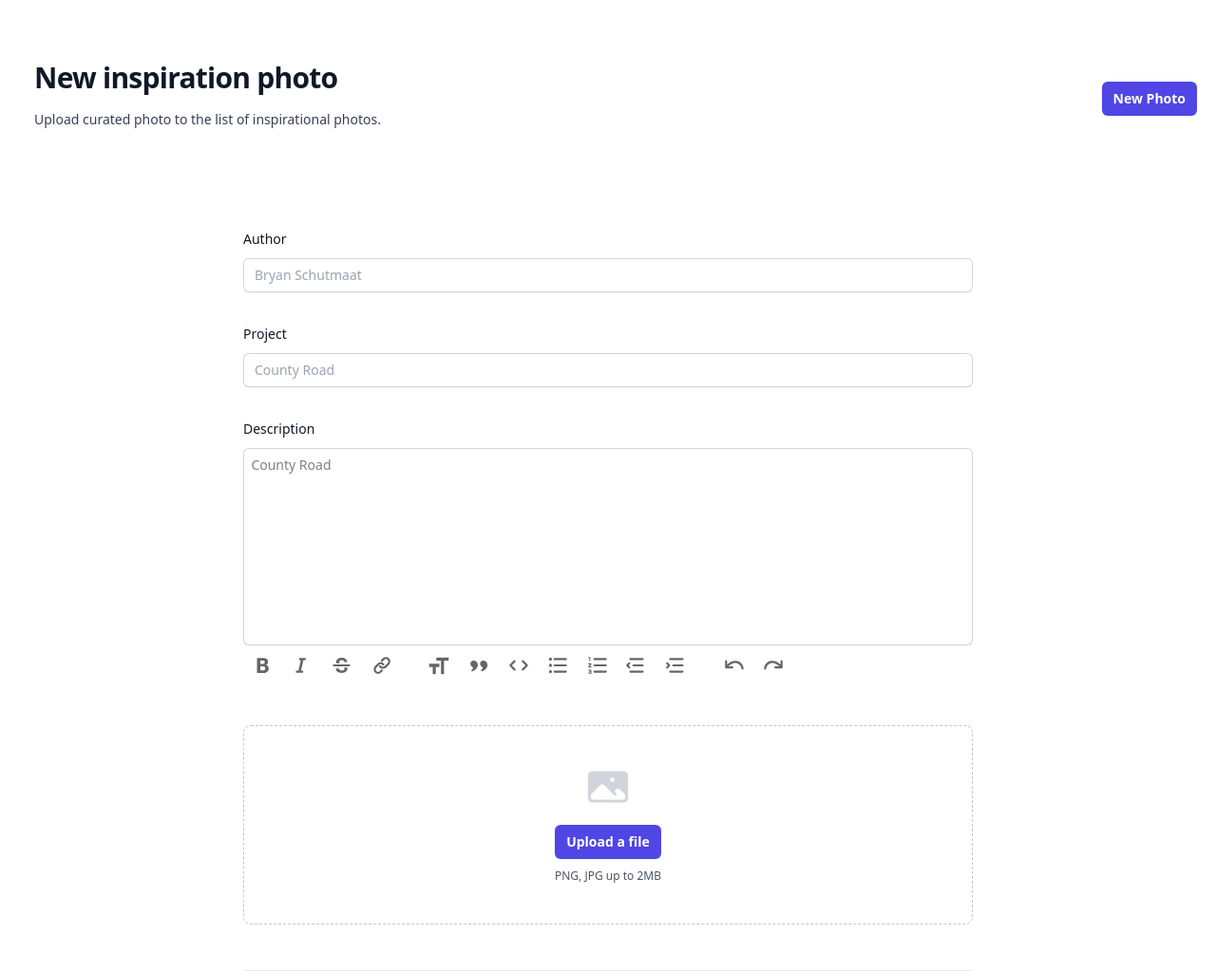
After one commit to mariochavez/inspiration, a Rails app: page /admin/photos/new in a window 1280 px wide. The commit adds this page. Shown: the whole page at 95% size. Run offline with Rails 7, Linux system fonts and the light colour scheme; style sheets or scripts are compiled from the project's sources; some libraries are stand-ins or nearby versions.

Commit message:
WIP Admin photo

```diff
--- a/app/assets/stylesheets/config.css
+++ b/app/assets/stylesheets/config.css
@@ -18,3 +18,51 @@
 body {
   @apply font-sans antialiased;
 }
+
+.label {
+  @apply block text-sm font-medium leading-6 text-gray-900;
+}
+
+.input {
+  @apply block rounded-md border-0 py-1.5 text-gray-900 shadow-sm ring-1 ring-inset ring-gray-300 placeholder:text-gray-400 focus:ring-2 focus:ring-inset focus:ring-indigo-600 sm:text-sm sm:leading-6;
+}
+
+.button-accented {
+ @apply relative inline-flex items-center rounded-md bg-indigo-600 px-3 py-2 text-sm font-semibold text-white shadow-sm hover:bg-indigo-500 focus-visible:outline focus-visible:outline-2 focus-visible:outline-offset-2 focus-visible:outline-indigo-600;
+}
+
+.richtext {
+  @apply h-52;
+}
+
+.trix-button-group--file-tools {
+  @apply !hidden;
+}
+
+.trix-button-group, .trix-button {
+  @apply !border-none;
+}
+
+.trix-button {
+  @apply hover:bg-gray-100 rounded-sm;
+}
+
+.trix-active {
+  @apply !bg-gray-100;
+}
+
+trix-toolbar {
+  @apply mt-2;
+}
+
+[data-controller="file"] .container .preview {
+  @apply hidden;
+}
+
+[data-controller="file"] .container[data-image-loaded="true"] .placeholder {
+  @apply hidden;
+}
+
+[data-controller="file"] .container[data-image-loaded="true"] .preview {
+  @apply block;
+}
--- /dev/null
+++ b/app/controllers/admin/photos_controller.rb
@@ -0,0 +1,45 @@
+module Admin
+  class PhotosController < ApplicationController
+    def index
+      @photos = Photo.all
+    end
+
+    def new
+      @photo = Photo.new
+    end
+
+    def create
+      @photo = Photo.new(secure_params)
+
+      if @photo.save
+        redirect_to admin_photos_path
+      else
+        render :new
+      end
+    end
+
+    def edit
+      @photo = Photo.find(params[:id])
+    end
+
+    def update
+      @photo = Photo.find(params[:id])
+
+      if @photo.update(secure_params)
+        redirect_to admin_photos_path
+      else
+        render :edit
+      end
+    end
+
+    def show
+      @photo = Photo.find(params[:id])
+    end
+
+    private
+
+    def secure_params
+      params.require(:photo).permit(:author, :project, :image, :description)
+    end
+  end
+end
--- /dev/null
+++ b/app/javascript/controllers/file_controller.js
@@ -0,0 +1,60 @@
+import { Controller } from "@hotwired/stimulus"
+
+export default class extends Controller {
+  static targets = ["fileInput", "container", "preview", "placeholder"]
+  static values = { maxSize: Number, image: String, validationMessage: String, url: String }
+
+  connect() {
+    if (this.hasFileInputTarget) {
+      this.fileInputTarget.addEventListener("change", this.fileSelected.bind(this))
+    }
+  }
+
+  disconnect() {
+    if (this.hasFileInputTarget) {
+      this.fileInputTarget.removeEventListener("change", this.fileSelected.bind(this))
+    }
+  }
+
+  select(event) {
+    event.preventDefault();
+    this.fileInputTarget.click();
+  }
+
+  fileSelected(event) {
+    if (event.target.files.length > 0) {
+      this.containerTarget.querySelectorAll(".help-error").forEach(error => error.remove())
+      this.validateFile(event.target.files[0])
+    }
+  }
+
+  validateFile(file) {
+    console.log(file)
+
+    if (file.size > this.maxSizeValue) {
+      this.fileInputTarget.value = ""
+      this.addError()
+      this.clearPreview()
+    } else {
+      this.loadPreview(file)
+    }
+  }
+
+  addError() {
+    const messageNode = document.createElement("p");
+    messageNode.classList.add("help", "help-error");
+    messageNode.innerText = this.validationMessageValue;
+
+    this.containerTarget.appendChild(messageNode)
+  }
+
+  clearPreview() {
+    this.containerTarget.removeAttribute("data-image-loaded")
+    this.previewTarget.setAttribute("src", "")
+  }
+
+  loadPreview(file) {
+    this.previewTarget.setAttribute("src", URL.createObjectURL(file))
+    this.containerTarget.setAttribute("data-image-loaded", true)
+  }
+}
--- /dev/null
+++ b/app/views/admin/photos/new.html.erb
@@ -0,0 +1,68 @@
+<div class="w-full">
+  <section aria-labelledby="photos-heading" class="bg-white">
+    <div class="-ml-4 -mt-2 flex flex-wrap items-center justify-between sm:flex-nowrap">
+      <div class="px-4 py-16 sm:px-6 lg:px-8">
+        <h1 id="photos-heading" class="text-3xl font-bold tracking-tight text-gray-900">New inspiration photo</h1>
+        <p class="mt-4 max-w-xl text-sm text-gray-700">Upload curated photo to the list of inspirational photos.</p>
+      </div>
+
+      <div class="ml-4 mt-2 flex-shrink-0">
+        <%= link_to t(".new_photo"), new_admin_photo_path, class: "button-accented" %>
+      </div>
+    </div>
+  </section>
+
+  <section class="bg-white">
+    <%= form_with model: [:admin, @photo], class: "space-y-12 lg:max-w-3xl mx-auto" do |form| %>
+      <div class="border-b border-gray-900/10 pb-12">
+        <div class="mt-10 grid grid-cols-1 gap-x-6 gap-y-8 sm:grid-cols-6">
+
+          <div class="sm:col-span-6">
+            <%= form.label :author, class: "label" %>
+            <div class="mt-2">
+              <%= form.text_field :author, autocomplete: :off, maxlength: 60, placeholder: "Bryan Schutmaat", class: "w-full input text-lg" %>
+            </div>
+          </div>
+
+          <div class="sm:col-span-6">
+            <%= form.label :project, class: "label" %>
+            <div class="mt-2">
+              <%= form.text_field :project, autocomplete: :off, maxlength: 80, placeholder: "County Road", class: "w-full input" %>
+            </div>
+          </div>
+
+          <div class="sm:col-span-6">
+            <%= form.label :description, class: "label" %>
+            <div class="mt-2 flex flex-wrap-reverse">
+              <%= form.rich_text_area :description, autocomplete: :off, placeholder: "County Road", class: "w-full input richtext" %>
+            </div>
+          </div>
+
+          <div class="col-span-full" data-controller="file" data-file-max-size-value="2621440">
+            <div class="mt-2 flex justify-center rounded-lg border border-dashed border-gray-900/25 px-6 py-10">
+              <div class="container text-center" data-file-target="container">
+
+                <div class="placeholder" data-file-target="placeholder">
+                  <svg class="mx-auto h-12 w-12 text-gray-300" viewBox="0 0 24 24" fill="currentColor" aria-hidden="true">
+                    <path fill-rule="evenodd" d="M1.5 6a2.25 2.25 0 012.25-2.25h16.5A2.25 2.25 0 0122.5 6v12a2.25 2.25 0 01-2.25 2.25H3.75A2.25 2.25 0 011.5 18V6zM3 16.06V18c0 .414.336.75.75.75h16.5A.75.75 0 0021 18v-1.94l-2.69-2.689a1.5 1.5 0 00-2.12 0l-.88.879.97.97a.75.75 0 11-1.06 1.06l-5.16-5.159a1.5 1.5 0 00-2.12 0L3 16.061zm10.125-7.81a1.125 1.125 0 112.25 0 1.125 1.125 0 01-2.25 0z" clip-rule="evenodd" />
+                  </svg>
+                  <div class="mt-4 flex text-sm leading-6 text-gray-600">
+                    <button type="button" class="mx-auto button-accented" data-action="file#select">
+                      <span class="cursor-pointer">Upload a file</label>
+                    </button>
+                    <%= form.hidden_field :image, value: @photo.image.signed_id if @photo.image.attached? %>
+                    <%= form.file_field :image, direct_upload: true, class: "hidden", data: {'file-target': 'fileInput'} %>
+                  </div>
+                  <p class="text-xs leading-5 text-gray-600 mt-2">PNG, JPG up to 2MB</p>
+                </div>
+
+                <img data-file-target="preview" class="preview" src="" />
+
+              </div>
+            </div>
+          </div>
+        </div>
+      </div>
+    <% end %>
+  </section>
+</div>
--- a/app/views/layouts/application.html.erb
+++ b/app/views/layouts/application.html.erb
@@ -20,7 +20,7 @@
   </head>
 
   <body>
-    <main class="max-w-2xl mx-auto mt-28 px-5 flex">
+    <main class="max-w-7xl mx-auto mt-2 px-5 flex">
       <%= yield %>
     </main>
   </body>
--- a/config/routes.rb
+++ b/config/routes.rb
@@ -9,6 +9,10 @@ Rails.application.routes.draw do
   get "service-worker" => "rails/pwa#service_worker", :as => :pwa_service_worker
   get "manifest" => "rails/pwa#manifest", :as => :pwa_manifest
 
+  namespace :admin do
+    resources :photos, except: [:destroy]
+  end
+
   # Defines the root path route ("/")
   root "home#index"
 end
```
Also changed, not shown: app/javascript/controllers/hello_controller.js (deleted, +0 -7 lines), app/models/photo.rb (added, +11 -0 lines), app/views/admin/photos/index.html.erb (added, +51 -0 lines), db/migrate/20240619014149_create_photos.rb (added, +12 -0 lines), test/fixtures/photos.yml (added, +11 -0 lines), test/models/photo_test.rb (added, +7 -0 lines), db/schema.rb.
